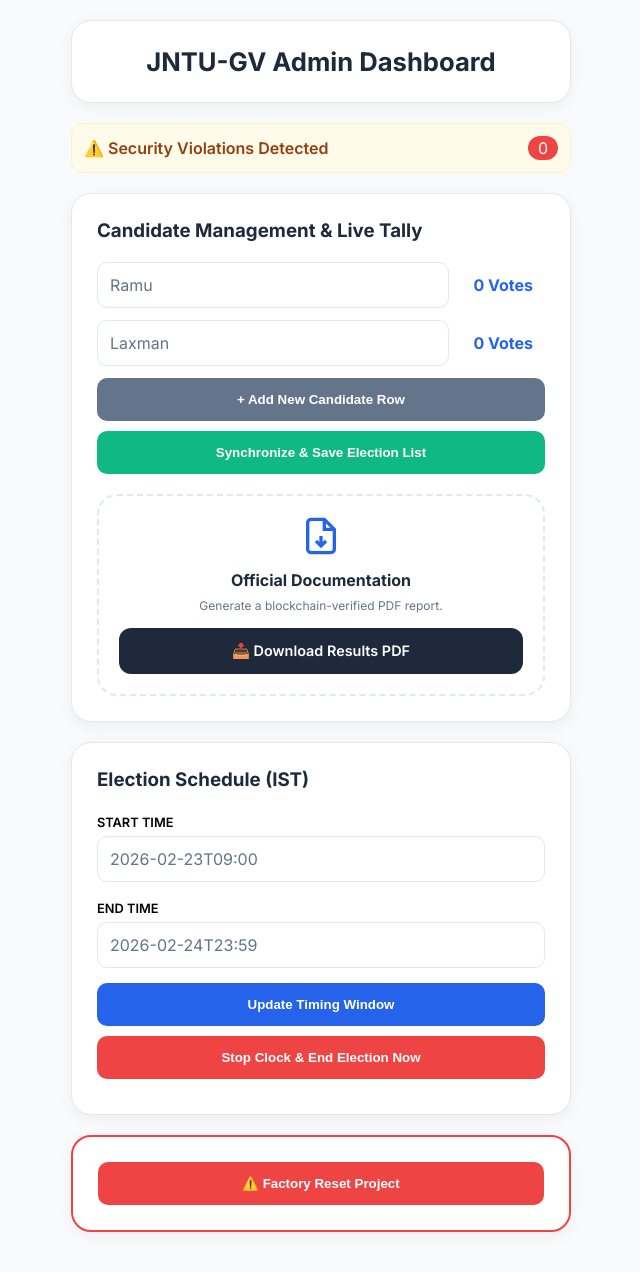
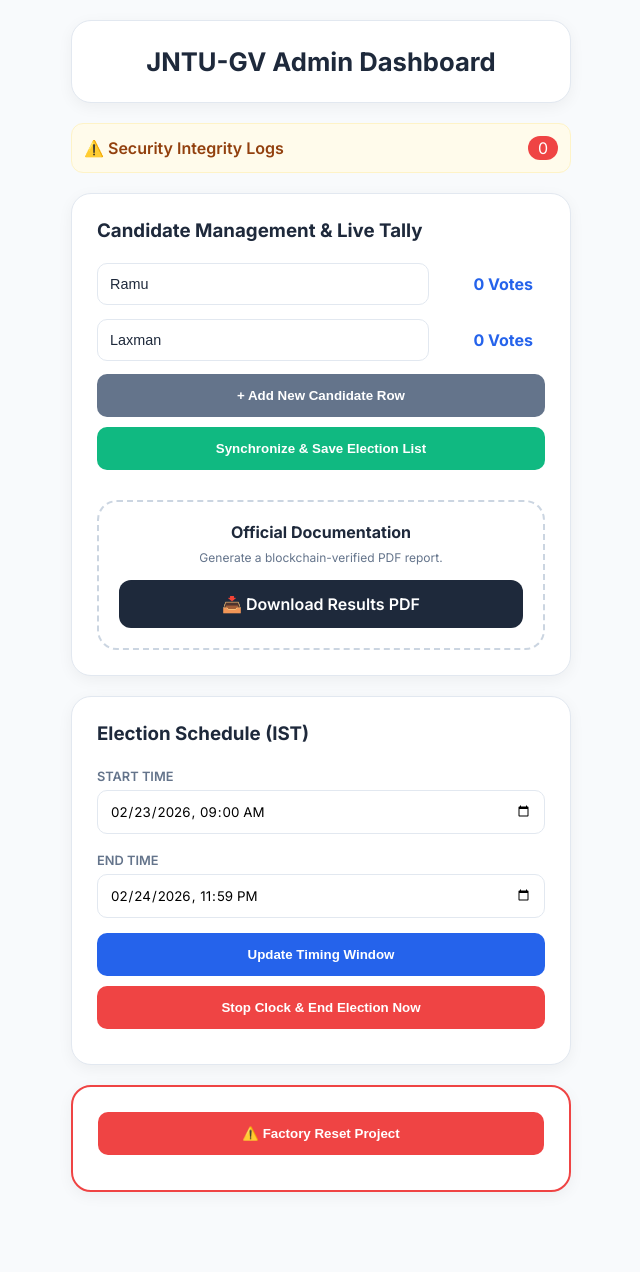
Before and after one commit to prudhvi16131/jntugv-voting-system, a Flask app: page /admin-results/JNTUGV_SECRET in a window 1280 px wide. Shown: the whole page, without its empty margins (319-959 px from the left). After the commit the page ends 1192 px from the top, so only its background shows below. Run offline with Flask 3, Linux system fonts and the light colour scheme.

Commit message:
Admin UI Fix: Restored Pic 1 style with working interactive buttons

```diff
--- a/templates/results.html
+++ b/templates/results.html
@@ -6,7 +6,6 @@
     <title>JNTU-GV | Admin Dashboard</title>
     <link href="https://fonts.googleapis.com/css2?family=Inter:wght@400;600;700&display=swap" rel="stylesheet">
     <style>
-        /* DESIGN FROM PIC 1 */
         body {
             margin: 0;
             font-family: 'Inter', sans-serif;
@@ -15,12 +14,10 @@
             justify-content: center;
             padding: 20px;
         }
-
         .dashboard-container {
             width: 100%;
             max-width: 500px;
         }
-
         .header-card {
             background: white;
             padding: 25px;
@@ -30,12 +27,7 @@
             margin-bottom: 20px;
             border: 1px solid #e2e8f0;
         }
-
-        .header-card h1 {
-            margin: 0;
-            font-size: 1.6rem;
-            color: #1e293b;
-        }
+        .header-card h1 { margin: 0; font-size: 1.6rem; color: #1e293b; }
 
         .status-alert {
             background: #fffbeb;
@@ -56,47 +48,40 @@
             margin-bottom: 20px;
             border: 1px solid #e2e8f0;
         }
+        .section-card h3 { margin-top: 0; margin-bottom: 20px; color: #1e293b; }
 
-        .section-card h3 {
-            margin-top: 0;
-            margin-bottom: 20px;
-            color: #1e293b;
-        }
-
-        /* VOTE ITEM DESIGN FROM PIC 1 */
         .vote-row {
             display: flex;
             align-items: center;
             gap: 12px;
             margin-bottom: 12px;
         }
-
-        .candidate-box {
+        .candidate-input {
             flex: 1;
             padding: 12px;
             border: 1px solid #e2e8f0;
             border-radius: 10px;
-            color: #64748b;
+            color: #1e293b;
+            background: #fff;
+            font-size: 0.9rem;
         }
-
         .vote-count-display {
             padding: 12px;
             font-weight: 700;
             color: #2563eb;
-            min-width: 60px;
+            min-width: 80px;
             text-align: right;
         }
 
-        /* DOCUMENTATION COLUMN DESIGN FROM PIC 2 */
+        /* Documentation box from Pic 2 */
         .doc-column {
             background: #ffffff;
-            border: 2px dashed #e2e8f0;
+            border: 2px dashed #cbd5e1;
             padding: 20px;
             border-radius: 20px;
             text-align: center;
-            margin-top: 10px;
+            margin-top: 20px;
         }
-
         .btn-download {
             display: block;
             background: #1e293b;
@@ -105,16 +90,11 @@
             border-radius: 12px;
             text-decoration: none;
             font-weight: 600;
-            font-size: 0.9rem;
             margin-top: 15px;
             transition: 0.2s;
         }
+        .btn-download:hover { background: #334155; }
 
-        .btn-download:hover {
-            background: #334155;
-        }
-
-        /* BUTTONS FROM PIC 1 */
         .btn-action {
             width: 100%;
             padding: 14px;
@@ -123,11 +103,22 @@
             font-weight: 600;
             margin-bottom: 10px;
             cursor: pointer;
+            transition: 0.2s;
         }
-
         .btn-sync { background: #10b981; color: white; }
         .btn-timing { background: #2563eb; color: white; }
         .btn-stop { background: #ef4444; color: white; }
+
+        input[type="datetime-local"] {
+            width: 100%;
+            padding: 12px;
+            border: 1px solid #e2e8f0;
+            border-radius: 10px;
+            margin-top: 5px;
+            margin-bottom: 15px;
+            font-family: inherit;
+            box-sizing: border-box;
+        }
     </style>
 </head>
 <body>
@@ -138,53 +129,92 @@
     </div>
 
     <div class="status-alert">
-        <span style="color: #92400e; font-weight: 600;">⚠️ Security Violations Detected</span>
+        <span style="color: #92400e; font-weight: 600;">⚠️ Security Integrity Logs</span>
         <span style="background: #ef4444; color: white; padding: 2px 10px; border-radius: 50px;">{{ logs|length }}</span>
     </div>
 
     <div class="section-card">
         <h3>Candidate Management & Live Tally</h3>
-        {% for name, count in vote_counts.items() %}
-        <div class="vote-row">
-            <div class="candidate-box">{{ name }}</div>
-            <div class="vote-count-display">{{ count }} Votes</div>
+        <div id="candidate-list">
+            {% for name, count in vote_counts.items() %}
+            <div class="vote-row">
+                <input type="text" class="candidate-input name-input" value="{{ name }}">
+                <div class="vote-count-display">{{ count }} Votes</div>
+            </div>
+            {% endfor %}
         </div>
-        {% endfor %}
 
-        <button class="btn-action" style="background: #64748b; color: white;">+ Add New Candidate Row</button>
-        <button class="btn-action btn-sync">Synchronize & Save Election List</button>
+        <button class="btn-action" style="background: #64748b; color: white;" onclick="addRow()">+ Add New Candidate Row</button>
+        <button class="btn-action btn-sync" onclick="syncCandidates()">Synchronize & Save Election List</button>
 
         <div class="doc-column">
-            <svg width="40" height="40" viewBox="0 0 24 24" fill="none" stroke="#2563eb" stroke-width="2" style="margin-bottom: 10px;">
-                <path d="M14 2H6a2 2 0 0 0-2 2v16a2 2 0 0 0 2 2h12a2 2 0 0 0 2-2V8z"></path>
-                <polyline points="14 2 14 8 20 8"></polyline>
-                <line x1="12" y1="18" x2="12" y2="12"></line>
-                <polyline points="9 15 12 18 15 15"></polyline>
-            </svg>
             <h4 style="margin: 0; color: #1e293b;">Official Documentation</h4>
             <p style="font-size: 0.75rem; color: #64748b; margin: 8px 0;">Generate a blockchain-verified PDF report.</p>
-            <a href="/download-results/{{ settings.admin_secret }}" class="btn-download">
-                📥 Download Results PDF
-            </a>
+            <a href="/download-results/{{ settings.admin_secret }}" class="btn-download">📥 Download Results PDF</a>
         </div>
     </div>
 
     <div class="section-card">
         <h3>Election Schedule (IST)</h3>
-        <label style="font-size: 0.8rem; font-weight: 600;">START TIME</label>
-        <div class="candidate-box" style="margin-top:5px; margin-bottom:15px;">{{ settings.start_time }}</div>
+        <label style="font-size: 0.8rem; font-weight: 600; color: #64748b;">START TIME</label>
+        <input type="datetime-local" id="start-time" value="{{ settings.start_time }}">
 
-        <label style="font-size: 0.8rem; font-weight: 600;">END TIME</label>
-        <div class="candidate-box" style="margin-top:5px; margin-bottom:15px;">{{ settings.end_time }}</div>
+        <label style="font-size: 0.8rem; font-weight: 600; color: #64748b;">END TIME</label>
+        <input type="datetime-local" id="end-time" value="{{ settings.end_time }}">
 
-        <button class="btn-action btn-timing">Update Timing Window</button>
-        <button class="btn-action btn-stop">Stop Clock & End Election Now</button>
+        <button class="btn-action btn-timing" onclick="updateTiming()">Update Timing Window</button>
+        <button class="btn-action btn-stop" onclick="stopElection()">Stop Clock & End Election Now</button>
     </div>
 
     <div class="section-card" style="border: 2px solid #ef4444;">
-        <button class="btn-action btn-stop" style="margin-bottom:0;">⚠️ Factory Reset Project</button>
+        <button class="btn-action btn-stop" onclick="resetProject()">⚠️ Factory Reset Project</button>
     </div>
 </div>
 
+<script>
+    function addRow() {
+        const div = document.createElement('div');
+        div.className = 'vote-row';
+        div.innerHTML = '<input type="text" class="candidate-input name-input" placeholder="Candidate Name"><div class="vote-count-display">0 Votes</div>';
+        document.getElementById('candidate-list').appendChild(div);
+    }
+
+    function syncCandidates() {
+        const names = Array.from(document.querySelectorAll('.name-input')).map(input => ({
+            name: input.value,
+            symbol: "👤"
+        }));
+        fetch('/sync_candidates', {
+            method: 'POST',
+            headers: {'Content-Type': 'application/json'},
+            body: JSON.stringify({candidates: names})
+        }).then(() => alert("Candidates Synced Successfully!"));
+    }
+
+    function updateTiming() {
+        const start = document.getElementById('start-time').value;
+        const end = document.getElementById('end-time').value;
+        fetch('/update_timing', {
+            method: 'POST',
+            headers: {'Content-Type': 'application/json'},
+            body: JSON.stringify({start: start, end: end})
+        }).then(() => alert("Election Timing Updated!"));
+    }
+
+    function stopElection() {
+        if(confirm("Are you sure you want to stop the election? Students will no longer be able to vote.")) {
+            fetch('/stop_election', { method: 'POST' }).then(() => alert("Election has been stopped."));
+        }
+    }
+
+    function resetProject() {
+        if(confirm("CRITICAL WARNING: This will permanently delete ALL recorded votes and reset the blockchain. This action cannot be undone. Proceed?")) {
+            fetch('/reset_election', { method: 'POST' }).then(() => {
+                alert("Project Reset Complete.");
+                location.reload();
+            });
+        }
+    }
+</script>
 </body>
 </html>
```
